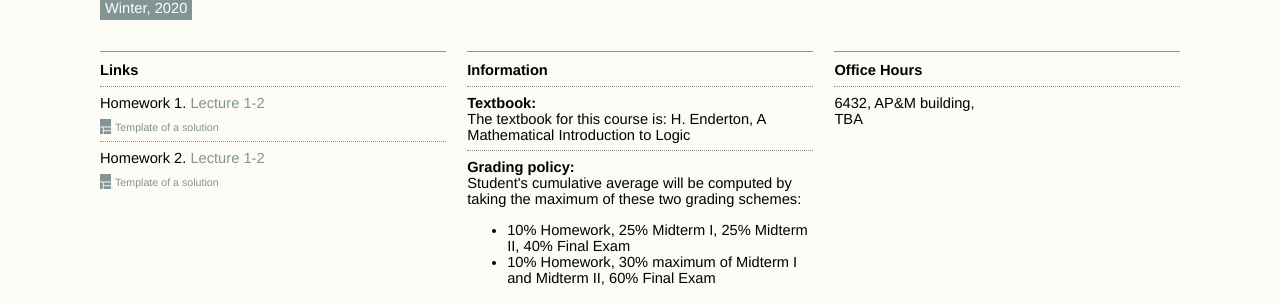
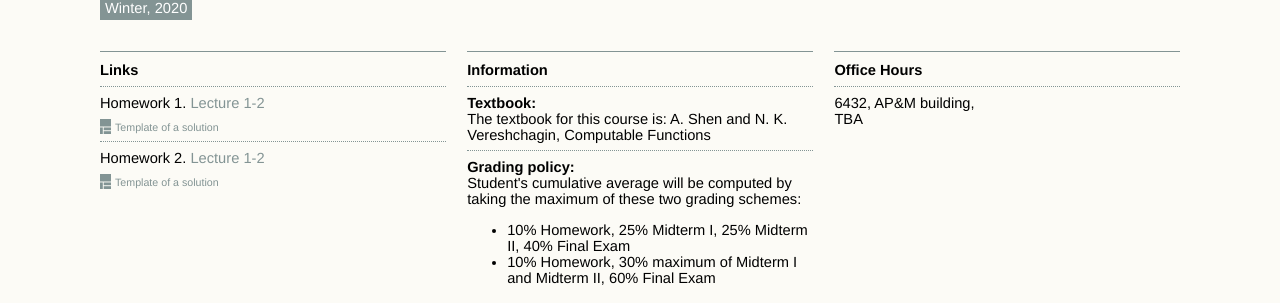
Before and after one commit to alexanderknop/alexanderknop.github.io, a Jekyll site: the page built from teaching/ucsd/160b/2020/winter/index.html, in a window 1280 px wide. Shown: the part 609-912 px from the top of the page. Built offline with Jekyll 4.4.1, drawn with Linux system fonts in a browser that asks for light colours; nearby versions of some CDN libraries.

Commit message:
Change textbook to the correct one for ucsd/160b

```diff
--- a/teaching/ucsd/160b/2020/winter/index.html
+++ b/teaching/ucsd/160b/2020/winter/index.html
@@ -4,7 +4,7 @@ quarter: "Winter, 2020"
 calendar: "calendar.html"
 
 textbook:
-    name: "H. Enderton, A Mathematical Introduction to Logic"
+    name: "A. Shen and N. K. Vereshchagin, Computable Functions"
 
 piazza: "https://piazza.com/uc_san_diego/spring2020/math160b/resources"
 
```
